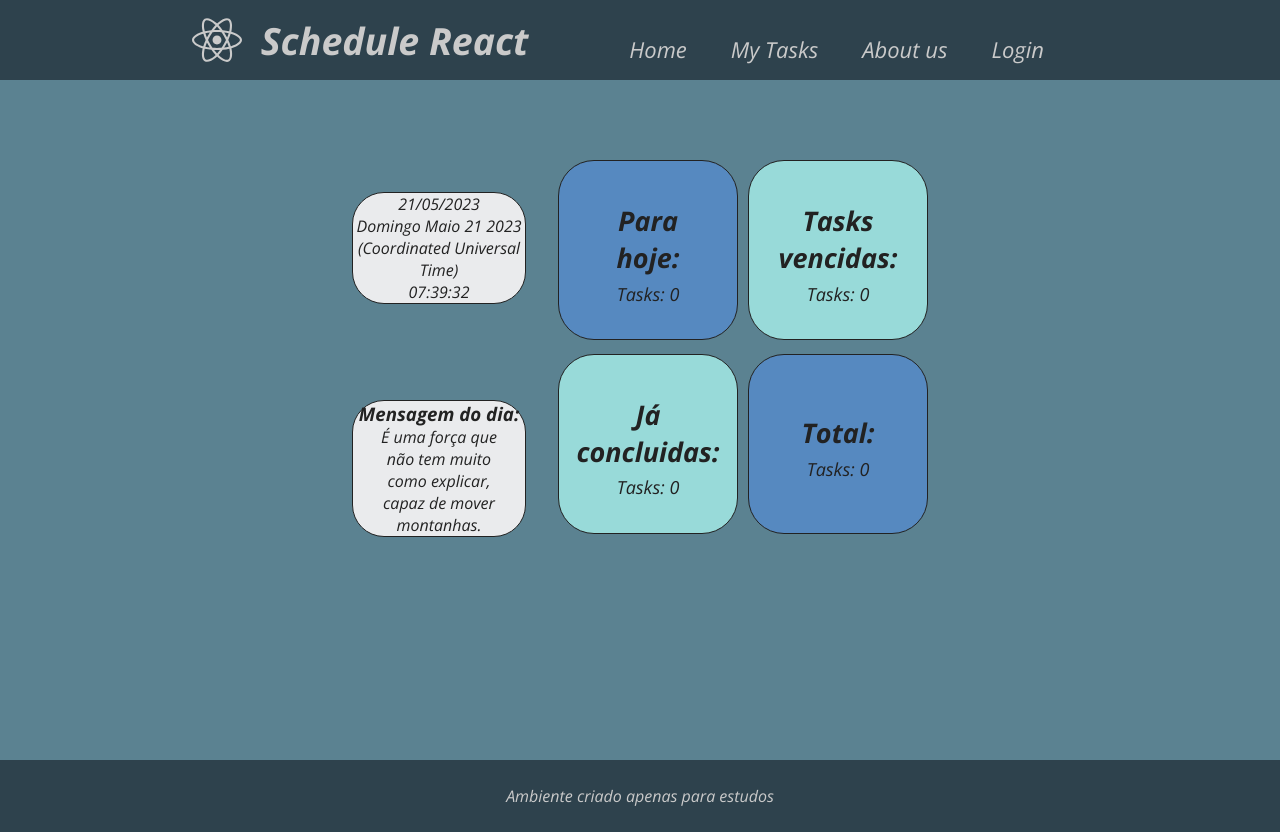
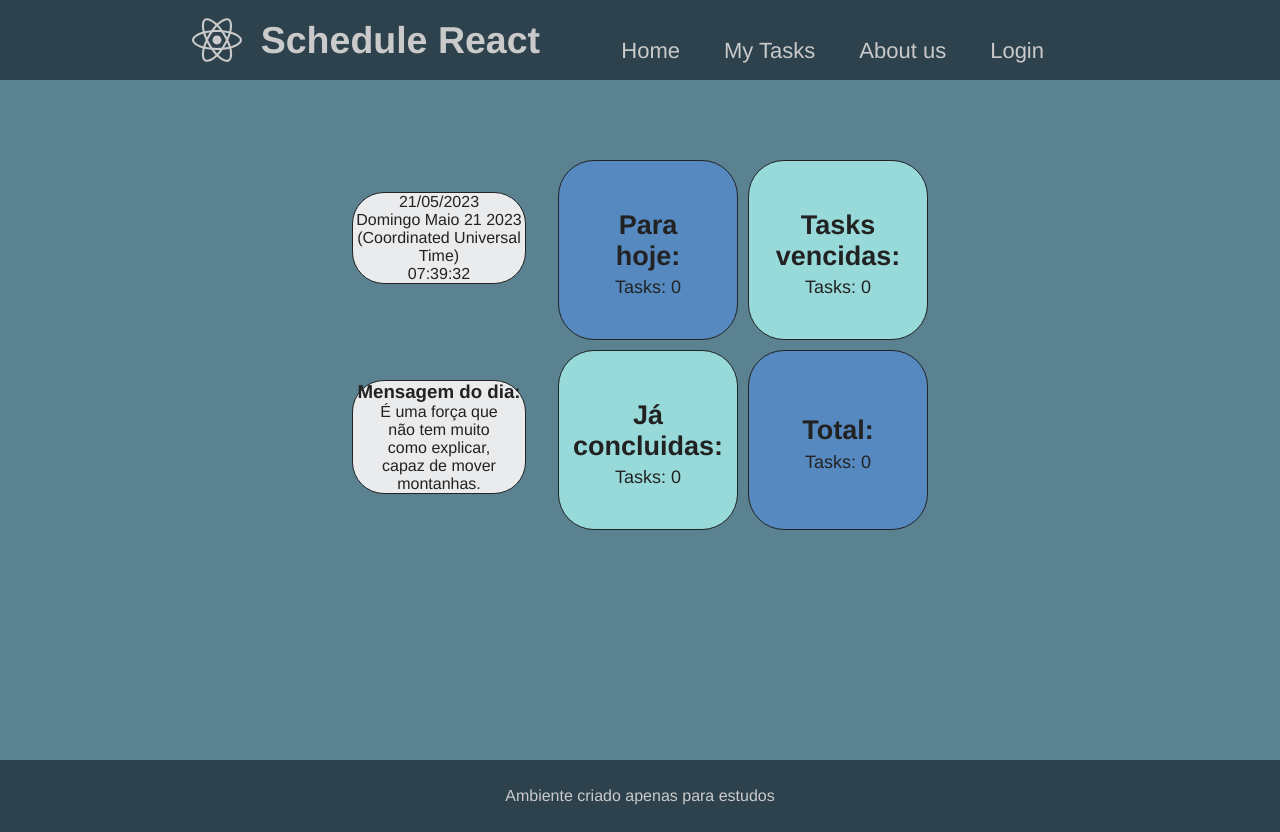
Before and after one commit to arturwatana/schedule-react, a React (Vite) app: page / in a window 1280 px wide. Built offline with nearby package versions, Linux system fonts and the light colour scheme; data requests are answered from the project's data file.

Commit message:
fix: font helvetica

```diff
--- a/src/App.css
+++ b/src/App.css
@@ -2,7 +2,7 @@
   margin: 0;
   padding: 0;
   box-sizing: border-box;
-  font-family: DeliusIntern;
+  font-family: "Helvetica";
   color: #cacaca;
 }
 
```
